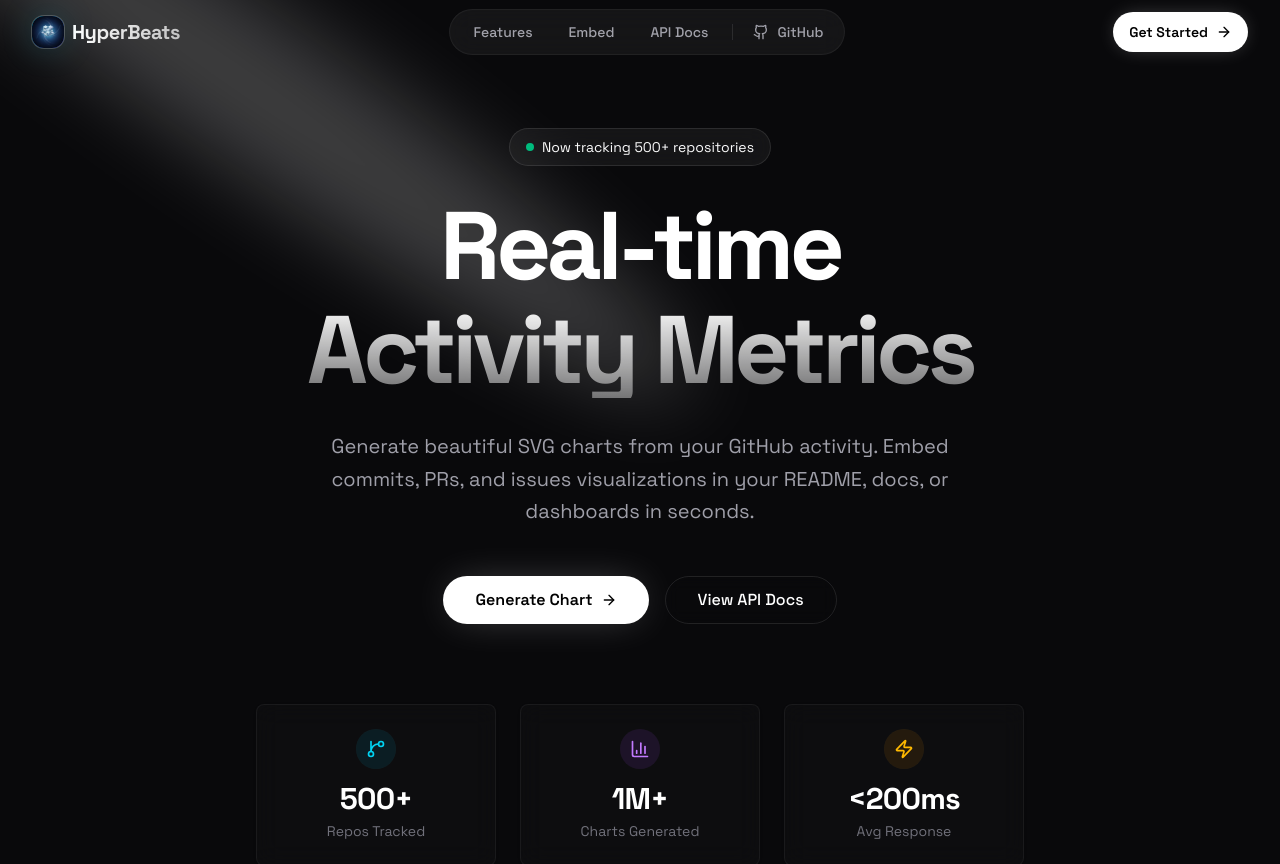
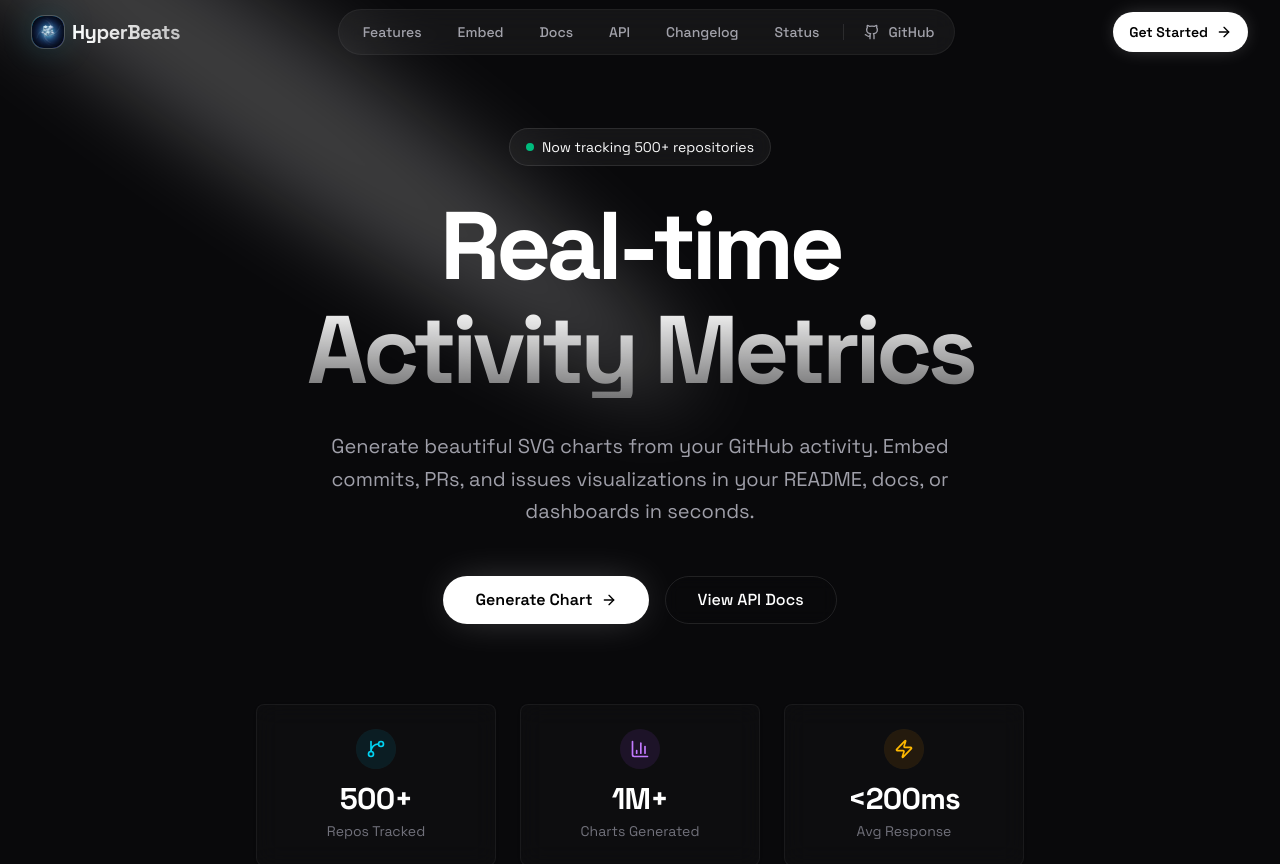
Before and after one commit to Hyperkit-Labs/hyperbeats, a Next.js app in the folder frontend/: page / in a window 1280 px wide. Shown: the top 864 px of the page. Built offline with nearby package versions, Linux system fonts and the light colour scheme.

Commit message:
update: modify Header.tsx in layout

```diff
--- a/frontend/src/components/layout/Header.tsx
+++ b/frontend/src/components/layout/Header.tsx
@@ -23,7 +23,10 @@ export function Header() {
   const navLinks = [
     { href: "#features", label: "Features" },
     { href: "#embed", label: "Embed" },
-    { href: "#api", label: "API Docs" },
+    { href: "/docs", label: "Docs" },
+    { href: "/api", label: "API" },
+    { href: "/changelog", label: "Changelog" },
+    { href: "/status", label: "Status" },
   ];
 
   return (
```
